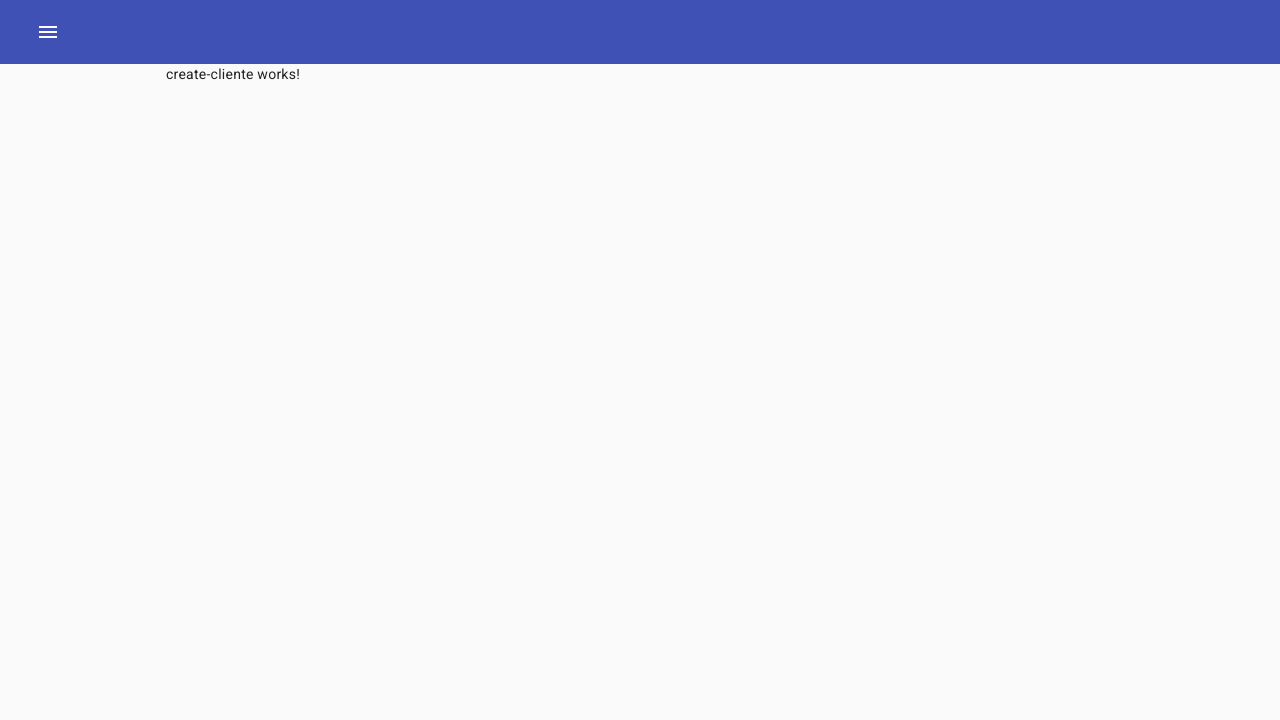
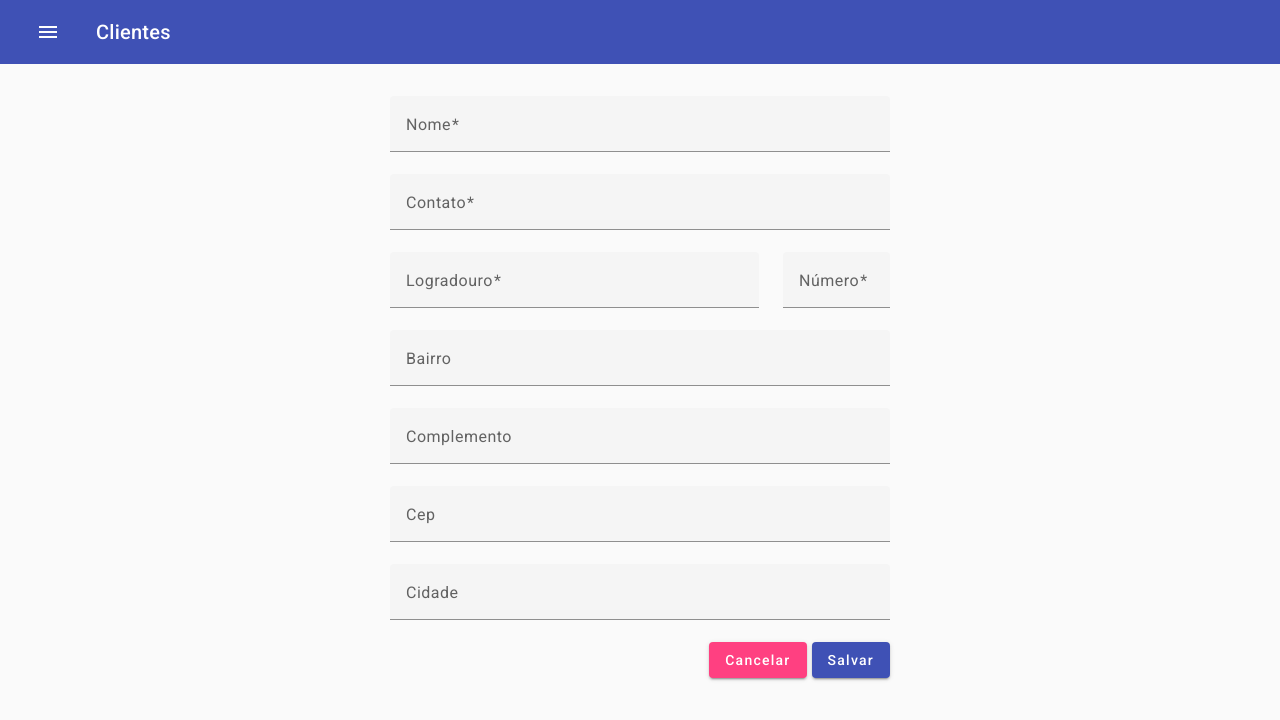
Before and after one commit to JoelMNeto/aguaboa, an Angular app: page /create in a window 1280 px wide. Shown: the top 720 px of the page. Built offline with nearby package versions, Linux system fonts and the light colour scheme.

Commit message:
feat: adiciona formulario para cadastrar clientes

```diff
--- a/src/app/pages/cliente/create-cliente/create-cliente.component.html
+++ b/src/app/pages/cliente/create-cliente/create-cliente.component.html
@@ -1 +1,57 @@
-<p>create-cliente works!</p>
+<form [formGroup]="form" (ngSubmit)="onSubmit()" class="form-container">
+  <div class="form-content-container">
+    <mat-form-field>
+      <mat-label>Nome</mat-label>
+      <input type="text" matInput formControlName="nome" />
+    </mat-form-field>
+
+    <mat-form-field>
+      <mat-label>Contato</mat-label>
+      <input type="text" matInput formControlName="contato" />
+    </mat-form-field>
+
+    <div class="row">
+      <mat-form-field class="col-9">
+        <mat-label>Logradouro</mat-label>
+        <input type="text" matInput formControlName="logradouro" />
+      </mat-form-field>
+
+      <mat-form-field class="col-3">
+        <mat-label>Número</mat-label>
+        <input type="text" matInput formControlName="numero" />
+      </mat-form-field>
+    </div>
+
+    <mat-form-field>
+      <mat-label>Bairro</mat-label>
+      <input type="text" matInput formControlName="bairro" />
+    </mat-form-field>
+
+    <mat-form-field>
+      <mat-label>Complemento</mat-label>
+      <input type="text" matInput formControlName="complemento" />
+    </mat-form-field>
+
+    <mat-form-field>
+      <mat-label>Cep</mat-label>
+      <input type="text" matInput formControlName="cep" />
+    </mat-form-field>
+
+    <mat-form-field>
+      <mat-label>Cidade</mat-label>
+      <input type="text" matInput formControlName="cidade" />
+    </mat-form-field>
+  </div>
+
+  <div class="d-flex justify-content-end" style="width: 500px">
+    <button
+      style="margin-right: 5px"
+      mat-raised-button
+      color="accent"
+      (click)="onCancel()"
+    >
+      Cancelar
+    </button>
+    <button type="submit" mat-raised-button color="primary">Salvar</button>
+  </div>
+</form>
--- a/src/app/pages/cliente/create-cliente/create-cliente.component.scss
+++ b/src/app/pages/cliente/create-cliente/create-cliente.component.scss
@@ -0,0 +1,17 @@
+.form-container {
+    display: flex;
+    max-height: 80vh;
+    flex-direction: column;
+    align-items: center;
+    margin: 2rem 4rem;
+}
+
+.form-content-container {
+    overflow: auto;
+    overflow-x: hidden;
+    display: flex;
+    flex-direction: column;
+    column-gap: 1rem;
+    width: 100%;
+    max-width: 500px;
+}
--- a/src/app/pages/cliente/create-cliente/create-cliente.component.ts
+++ b/src/app/pages/cliente/create-cliente/create-cliente.component.ts
@@ -1,12 +1,109 @@
-import { Component } from '@angular/core';
+import { Component, OnInit } from '@angular/core';
+import {
+  FormControl,
+  FormGroup,
+  ReactiveFormsModule,
+  Validators,
+} from '@angular/forms';
+import { MatButtonModule } from '@angular/material/button';
+import { MatFormFieldModule } from '@angular/material/form-field';
+import { MatInputModule } from '@angular/material/input';
+import { HeaderService } from '../../../shared/services/header.service';
+import { Router } from '@angular/router';
+import { ClienteService } from '../../../shared/services/cliente.service';
+import { ClienteCadastro } from '../../../shared/interfaces/cliente.interface';
 
 @Component({
   selector: 'app-create-cliente',
   standalone: true,
-  imports: [],
+  imports: [
+    ReactiveFormsModule,
+    MatFormFieldModule,
+    MatInputModule,
+    MatButtonModule,
+  ],
   templateUrl: './create-cliente.component.html',
-  styleUrl: './create-cliente.component.scss'
+  styleUrl: './create-cliente.component.scss',
 })
-export class CreateClienteComponent {
+export class CreateClienteComponent implements OnInit {
+  form!: FormGroup;
 
+  constructor(
+    private headerService: HeaderService,
+    private router: Router,
+    private service: ClienteService
+  ) {}
+
+  ngOnInit(): void {
+    this.headerService.setPageTitle('Clientes');
+
+    this.form = this.getEmptyForm();
+  }
+
+  onSubmit() {
+    if (this.form.invalid) {
+      // Mensagem
+
+      return;
+    }
+
+    let objToSave = this.buildClienteCadastroDTO(this.form);
+
+    this.service.cadastraCliente(objToSave).subscribe(() => {});
+  }
+
+  onCancel() {
+    this.form = this.getEmptyForm();
+
+    this.router.navigate(['']);
+  }
+
+  private buildClienteCadastroDTO(form: FormGroup): ClienteCadastro {
+    let getFormValue = (control: string) => form.get(control)?.value;
+
+    return {
+      nome: getFormValue('nome'),
+      contato: getFormValue('contato'),
+      endereco: {
+        logradouro: getFormValue('logradouro'),
+        numero: getFormValue('numero'),
+        complemento: getFormValue('complemento'),
+        bairro: getFormValue('bairro'),
+        cep: getFormValue('cep'),
+        cidade: getFormValue('cidade')
+      }
+    }
+  }
+
+  private getEmptyForm(): FormGroup {
+    return new FormGroup({
+      nome: new FormControl<string>('', {
+        nonNullable: true,
+        validators: Validators.required,
+      }),
+
+      contato: new FormControl<string>('', {
+        nonNullable: true,
+        validators: Validators.required,
+      }),
+
+      logradouro: new FormControl<string>('', {
+        nonNullable: true,
+        validators: Validators.required,
+      }),
+
+      numero: new FormControl<string>('', {
+        nonNullable: true,
+        validators: Validators.required,
+      }),
+
+      bairro: new FormControl<string>(''),
+
+      complemento: new FormControl<string>(''),
+
+      cep: new FormControl<string>(''),
+
+      cidade: new FormControl<string>(''),
+    });
+  }
 }
--- a/src/app/shared/interfaces/cliente.interface.ts
+++ b/src/app/shared/interfaces/cliente.interface.ts
@@ -13,6 +13,12 @@ export interface ClienteInformacoes {
   saldoEmConta?: number;
 }
 
+export interface ClienteCadastro {
+  nome?: string;
+  contato?: string;
+  endereco?: EnderecoBean;
+}
+
 export interface EnderecoBean {
   logradouro?: string;
   numero?: number;
--- a/src/app/shared/interfaces/http.interface.ts
+++ b/src/app/shared/interfaces/http.interface.ts
@@ -1,5 +1,6 @@
 export interface HttpConfig {
   endpoint: string;
+  body?: { [key: string]: any };
   params?: { [key: string]: any };
   headers?: { [key: string]: any };
 }
--- a/src/app/shared/services/cliente.service.ts
+++ b/src/app/shared/services/cliente.service.ts
@@ -1,6 +1,7 @@
 import { Injectable } from '@angular/core';
 import { Pagination } from '../interfaces/list-component.interface';
 import {
+  ClienteCadastro,
   ClienteFiltros,
   ClienteInformacoes,
 } from '../interfaces/cliente.interface';
@@ -23,4 +24,11 @@ export class ClienteService {
       },
     });
   }
+
+  cadastraCliente(body: ClienteCadastro) {
+    return this.http.post<ClienteInformacoes>({
+      endpoint,
+      body
+    });
+  }
 }
--- a/src/app/shared/services/http.service.ts
+++ b/src/app/shared/services/http.service.ts
@@ -15,4 +15,10 @@ export class HttpService {
       headers: config.headers,
     });
   }
+
+  post<T>(config: HttpConfig): Observable<T> {
+    return this.http.post<T>(config?.endpoint, config?.body, {
+      headers: config.headers,
+    });
+  }
 }
```
Also changed, not shown: src/app/shared/components/create/create.component.html (deleted, +0 -8 lines), src/app/shared/components/create/create.component.ts (deleted, +0 -22 lines), src/app/shared/components/create/create.component.scss (deleted).
